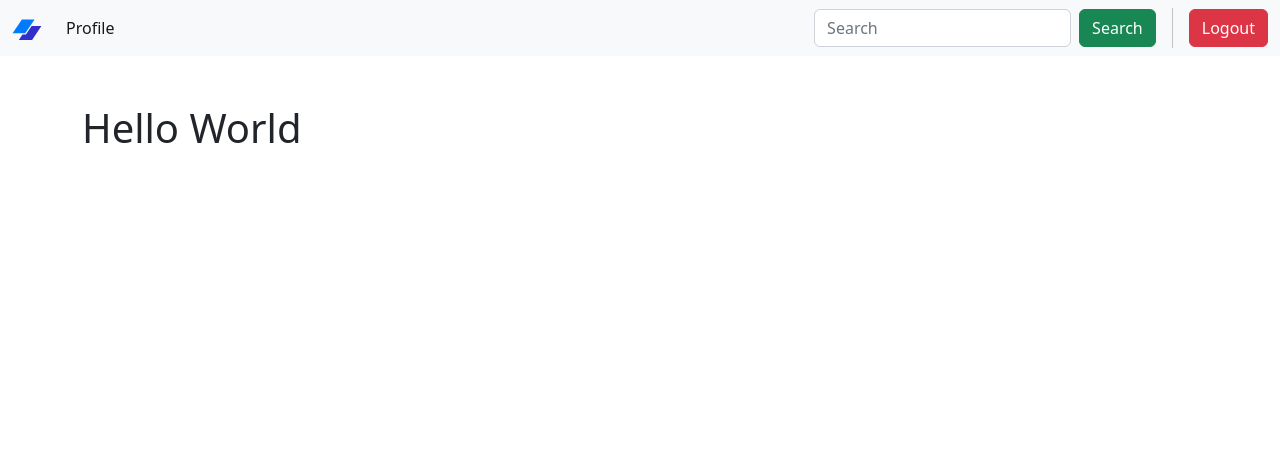
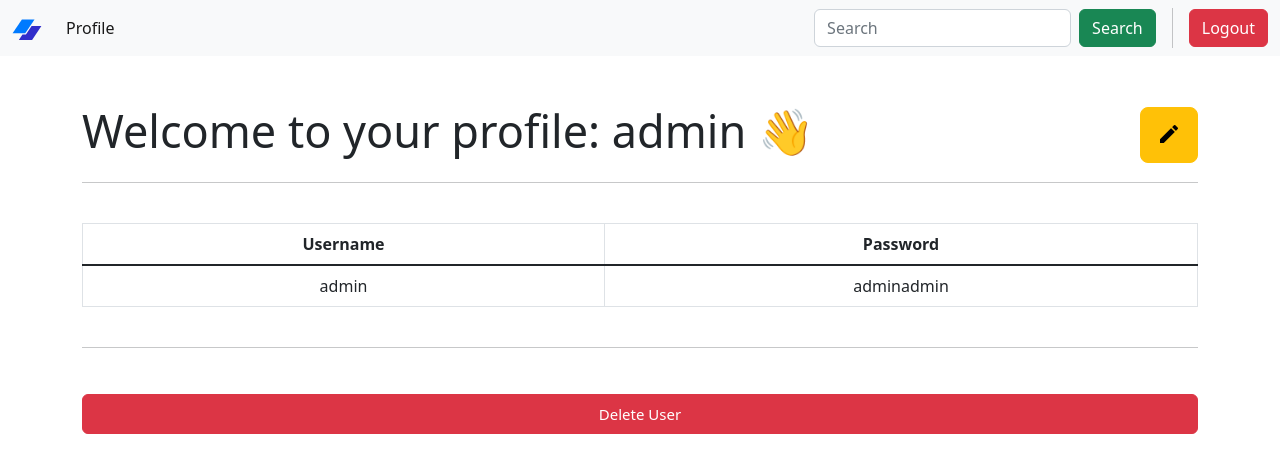
Before and after one commit to matteoppet/password-manager, a Flask app: page /profile in a window 1280 px wide. Shown: the top 473 px of the page. Run offline with Flask 2, Linux system fonts and the light colour scheme; a user stored in the database is signed in; data comes from the database, SQL or seed files in the repository; both versions use the stored data as it was after the commit; data that the repository does not hold is empty; some libraries are stand-ins or nearby versions.

Commit message:
Complete front-end part of profiel page

```diff
--- a/helper.py
+++ b/helper.py
@@ -27,9 +27,9 @@ encoding = "utf-8"
 
 def encryption(messageToEncrypt):
 
-    encodedMessage = bytes(messageToEncrypt, encoding)
+    messageToEncode = bytes(messageToEncrypt, encoding)
 
-    encryptedMessage = cipher_suite.encrypt(encodedMessage)
+    encryptedMessage = cipher_suite.encrypt(messageToEncode)
 
     return encryptedMessage
 
--- a/static/style.css
+++ b/static/style.css
@@ -98,3 +98,22 @@
         margin-bottom: 25px;
     }
 }
+
+/* ------------
+   Profile Stuff
+   ------------ */
+#table-user {
+    text-align: center;
+    margin-top: 40px;
+    margin-bottom: 40px;
+}
+
+#deleteUser {
+    margin-top: 30px;
+    height: 40px;
+    font-size: 15px;
+    width: -moz-available;          /* For Mozzila */
+    width: -webkit-fill-available;  /* For Chrome */
+    width: stretch;                 /* Unprefixed */
+    text-align: center;
+}
--- a/templates/index.html
+++ b/templates/index.html
@@ -6,7 +6,7 @@
 
 {% block body %}
     <main class='container-fluid py-5'>
-        <div class="container" id="container-indexPage">
+        <div class="container">
             <div class="hstack gap-3">
                 <div><h1 style="font-size: 45px;">Passwords</h1></div>
                 <div class="ms-auto">
@@ -19,7 +19,7 @@
             </div>
             <hr>
             <span id="index-phrase" class="form-text">Passwords will be saved in chronological order, from the most recent to the oldest</span>
-            <table class="table table-hover" id="table-passwords">
+            <table class="table table-hover table-bordered border" id="table-passwords">
                 <thead>
                     <tr>
                         <th scope="col">Name</th>
--- a/templates/profile.html
+++ b/templates/profile.html
@@ -1,13 +1,54 @@
 {% extends 'layout.html' %}
 
 {% block title %}
-    Profile:
+    {% for username in informationCurrentUser %}
+        Profile: {{ username["username"] }}
+    {% endfor %}
 {% endblock %}
 
 {% block body %}
     <main class='container-fluid py-5'>
-        <div class="container" id="container-indexPage">
-            <h1>Hello World</h1>
+        <div class="container">
+            <div class="hstack gap-3">
+                {% block subTitle %}
+                    {% for username in informationCurrentUser %}
+                        <div><h1 style="font-size: 45px;">Welcome to your profile: {{ username["username"] }} <span>👋</span></h1></div>
+                    {% endfor %}
+                {% endblock %}
+                {% block changeButton %}
+                    <div class="ms-auto">
+                        <a href="/update-profile" type="button" class="btn btn-warning btn-lg">
+                            <span class="material-icons" style="line-height: unset;">
+                                    edit
+                            </span>
+                        </a>
+                    </div>
+                {% endblock %}
+            </div>
+            <hr>
+
+            {% block updateUser %}
+
+            <table class="table table-hover table-bordered border" id="table-user">
+                <thead>
+                    <tr>
+                        <th scope="col">Username</th>
+                        <th scope="col">Password</th>
+                    </tr>
+                </thead>
+                <tbody class="table-group-divider">
+                    {% for data in informationCurrentUser %}
+                        <tr>
+                            <td>{{ data["username"] }}</td>
+                            <td>{{ decryptedPassword }}</td>
+                        </tr>
+                    {% endfor %}
+                </tbody>
+            </table>
+            <hr>
+            <button type="button" class="btn btn-danger" id="deleteUser">Delete User</button>
+
+            {% endblock %}
         </div>
     </main>
 {% endblock %}
--- a/templates/update.html
+++ b/templates/update.html
@@ -6,7 +6,7 @@
 
 {% block body %}
 <main class='container-fluid py-5'>
-    <div class="container" id="container-indexPage">
+    <div class="container">
         <form method="POST" id="updateForm">
         <div class="hstack gap-3">
             <div><h1 style="font-size: 45px;">Update Item</h1></div>
@@ -52,8 +52,8 @@
         <div class="mb-3" id="inputs">
             <label class="form-label">Password</label>
             <div class="form-floating">
-                <input type="text" class="form-control" id="password" name="password" placeholder="Enter an password" value="{{ secret['password'] }}">
-                <label for="password" class="text-secondary">{{ secret['password'] }}</label>
+                <input type="text" class="form-control" id="password" name="password" placeholder="Enter an password" value="{{ decryptedPassword }}">
+                <label for="password" class="text-secondary">{{ decryptedPassword }}</label>
             </div>
         </div>
         <div class="mb-3" id="inputs">
--- a/views.py
+++ b/views.py
@@ -1,6 +1,6 @@
 from flask import Blueprint, render_template, request, redirect, url_for, flash, session, jsonify
 from app import db
-from helper import login_required
+from helper import login_required, encryption, decryption
 
 
 views = Blueprint("views", __name__)
@@ -31,7 +31,10 @@ def add():
         if check == 1:
             flash("Name already inside in the table.", "error")
         else:
-            db.execute("INSERT INTO secrets (name, username, email, password, timestamp, user_id) VALUES (?, ?, ?, ?, datetime('now'), ?)", name, username, email, password, session["user_id"])
+
+            passwordEncrypted = encryption(password)
+
+            db.execute("INSERT INTO secrets (name, username, email, password, timestamp, user_id) VALUES (?, ?, ?, ?, datetime('now'), ?)", name, username, email, passwordEncrypted, session["user_id"])
 
             flash("Item added Successfully.")
 
@@ -49,7 +52,9 @@ def update(id):
         email = request.form.get("email")
         password = request.form.get("password")
 
-        db.execute("UPDATE secrets SET name = ?, username = ?, email = ?, password = ?, timestamp = datetime('now') WHERE id = ? AND user_id = ?", name, username, email, password, id, session["user_id"])
+        encryptedPassword = encryption(password)
+
+        db.execute("UPDATE secrets SET name = ?, username = ?, email = ?, password = ?, timestamp = datetime('now') WHERE id = ? AND user_id = ?", name, username, email, encryptedPassword, id, session["user_id"])
 
         flash("Item Updated Successfully")
 
@@ -57,7 +62,9 @@ def update(id):
 
     secrets = db.execute("SELECT name, username, email, password, timestamp FROM secrets WHERE id=?", id)
 
-    return render_template("update.html", secrets=secrets)
+    decryptedPassword = decryption(secrets[0]["password"]).decode()
+
+    return render_template("update.html", secrets=secrets, decryptedPassword=decryptedPassword)
 
 
 @views.route("/vault-item/<int:id>", methods=["GET", "POST"])
@@ -65,7 +72,9 @@ def update(id):
 def secret(id):
     secrets = db.execute("SELECT id, name, username, email, password, timestamp FROM secrets WHERE id=?", id)
 
-    return render_template('secret.html', secrets=secrets)
+    decryptedPassword = decryption(secrets[0]["password"]).decode()
+
+    return render_template('secret.html', secrets=secrets, decryptedPassword=decryptedPassword)
 
 
 @views.route("/delete/<int:id>", methods=["GET", "POST"])
@@ -81,11 +90,28 @@ def delete(id):
 
 
 @views.route("/profile", methods=["GET", "POST"])
+@login_required
 def profile():
 
     if request.method == "POST":
         pass
 
-    informationCurrentUser = db.execute("SELECT username, hash FROM users WHERE id = ?", session["user_id"])
+    informationCurrentUser = db.execute("SELECT username, password FROM users WHERE id = ?", session["user_id"])
 
-    return render_template("profile.html")
+    decryptedPassword = decryption(informationCurrentUser[0]["password"]).decode()
+
+    return render_template("profile.html", informationCurrentUser=informationCurrentUser, decryptedPassword=decryptedPassword)
+
+
+@views.route("/update-profile", methods=["GET", "POST"])
+@login_required
+def updateProfile():
+
+    if request.method == "POST":
+        pass
+
+    informationCurrentUser = db.execute("SELECT username, password FROM users WHERE id = ?", session["user_id"])
+
+    decryptedPassword = decryption(informationCurrentUser[0]["password"]).decode()
+
+    return render_template("update-profile.html", informationCurrentUser=informationCurrentUser, decryptedPassword=decryptedPassword)
```
Also changed, not shown: templates/secret.html (+4 -4 lines), templates/update-profile.html (added, +51 -0 lines), database.db.
